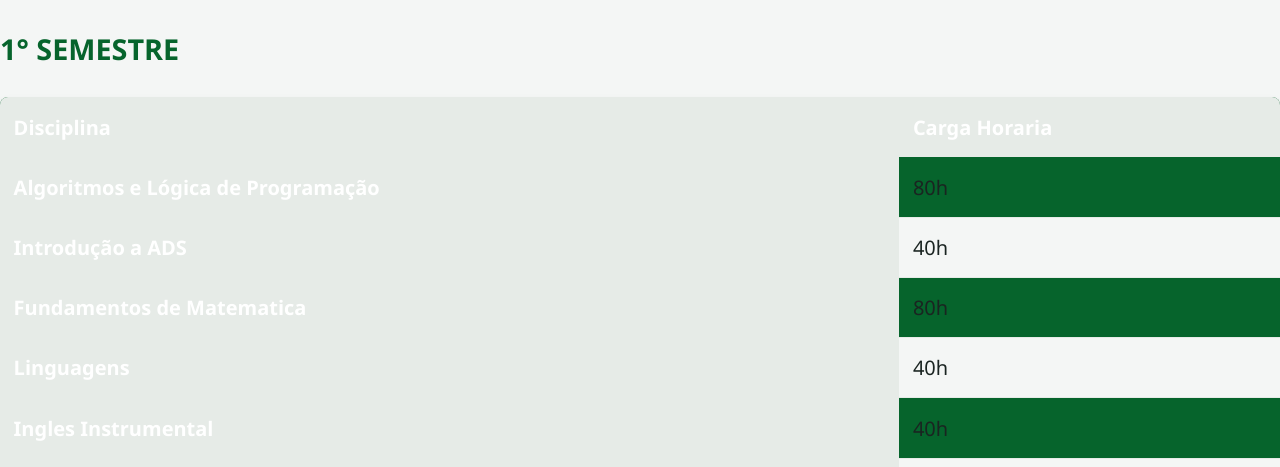
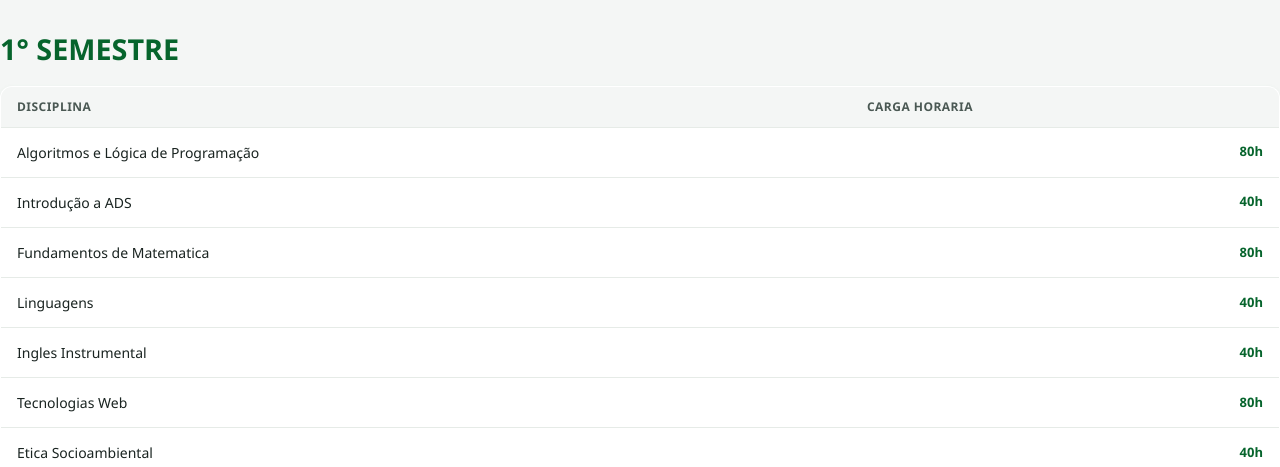
Before and after one commit to SerkerkOS/ads-ifce-boaviagem-portfolio, a plain HTML site: page grade.html in a window 1280 px wide. Shown: the part 333-800 px from the top of the page. Drawn offline with Linux system fonts and the light colour scheme.

Commit message:
Alterando a table

```diff
--- a/default.css
+++ b/default.css
@@ -272,32 +272,58 @@ ol.lista li {
 /* ============================================
    TABELA
    ============================================ */
-
-table {
-  width: 100%;
-  border-collapse: collapse;
-  margin: 1.5rem 0;
-  background: var(--verde-escuro);
-  border-radius: 8px;
-  overflow: hidden;
-  box-shadow: 0 2px 6px rgba(0, 0, 0, 0.05);
+.tables_main {
+    width: 100%;
+    border-collapse: collapse;
+    background: var(--branco);
+    border: 1px solid var(--cinza-2);
+    border-radius: 12px;
+    overflow: hidden;
+    box-shadow: 0 1px 4px rgba(10, 138, 62, 0.06);
 }
 
-th {
-  background: var(--cinza-2);
-  color: #fff;
-  padding: 0.85rem;
-  text-align: left;
+.tables_main thead tr {
+    background: var(--cinza);
 }
 
-td {
-  padding: 0.75rem 0.85rem;
-  border-bottom: 1px solid var(--cinza-2);
+.tables_main th[scope="col"] {
+    padding: 10px 16px;
+    text-align: left;
+    font-size: 12px;
+    font-weight: 600;
+    color: var(--texto-suave);
+    border-bottom: 1px solid var(--cinza-2);
+    letter-spacing: 0.04em;
+    text-transform: uppercase;
 }
 
-/* linhas pares com fundo diferente */
-tr:nth-child(even) td {
-  background: var(--cinza);
+.tables_main th[scope="row"] {
+    padding: 13px 16px;
+    font-size: 14px;
+    font-weight: 400;
+    text-align: left;
+    color: var(--texto);
+}
+
+.tables_main td {
+    padding: 13px 16px;
+    font-size: 13px;
+    font-weight: 600;
+    color: var(--verde-escuro);
+    text-align: right;
+}
+
+.tables_main tbody tr {
+    border-bottom: 1px solid var(--cinza-2);
+    transition: background 0.12s;
+}
+
+.tables_main tbody tr:last-child {
+    border-bottom: none;
+}
+
+.tables_main tbody tr:hover {
+    background: var(--cinza);
 }
 
 /* ============================================
```
